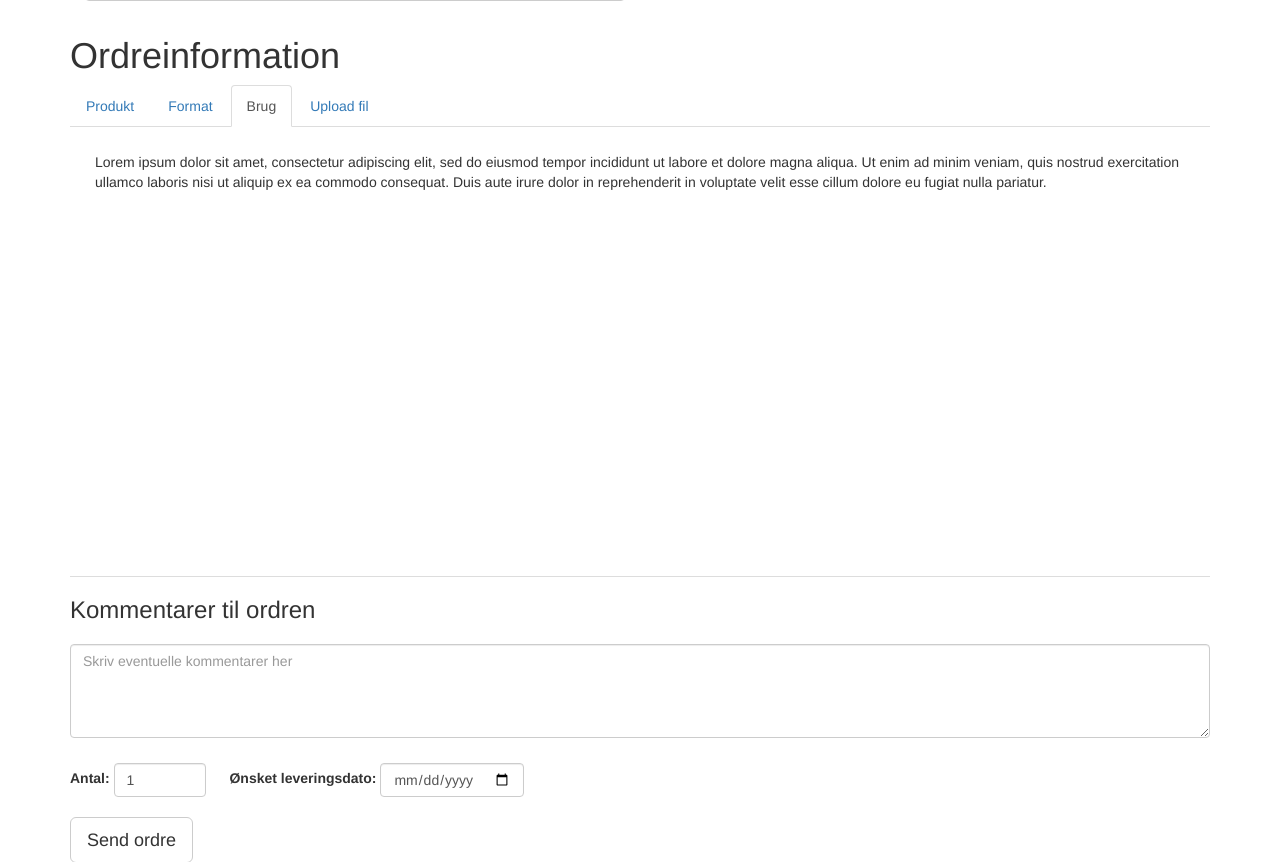
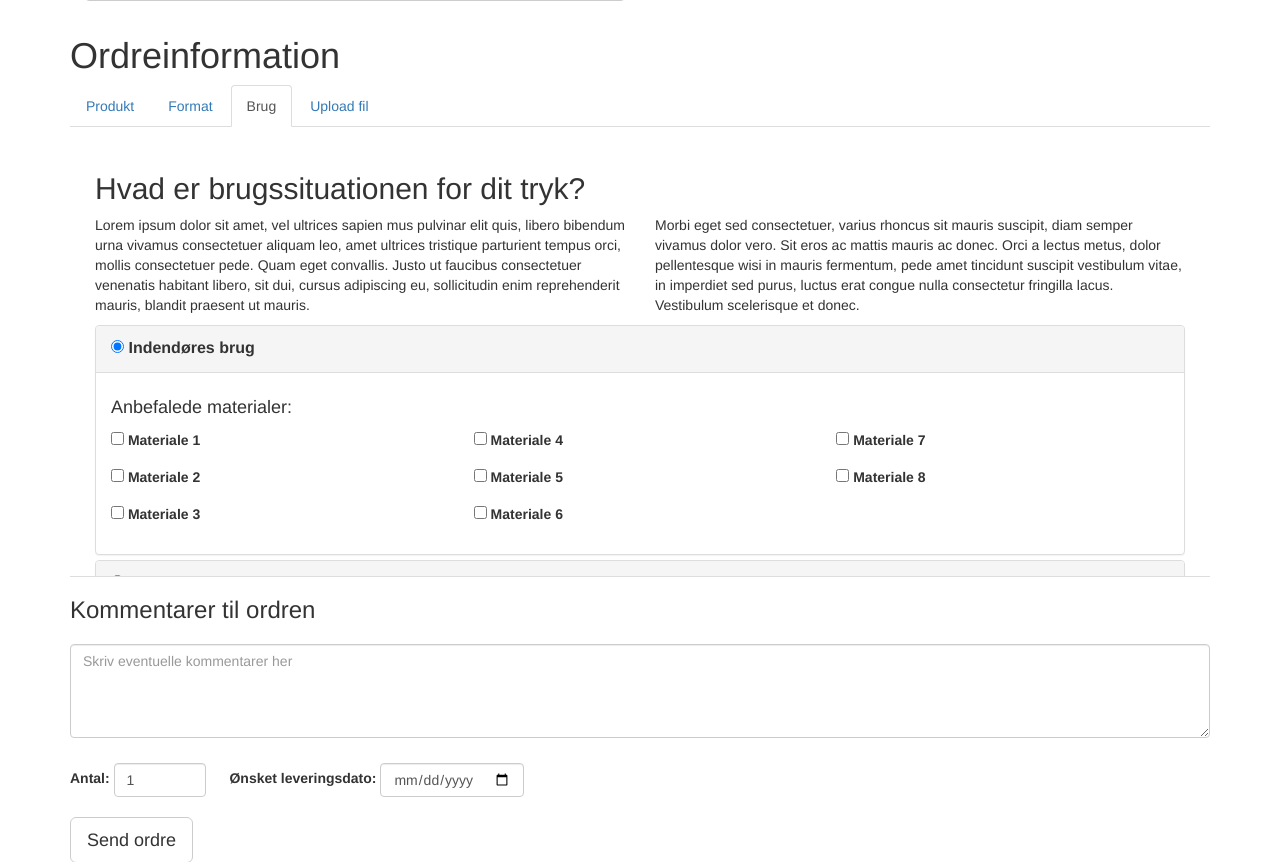
Before and after one commit to nicklasjust/nordgrafisk, a PHP site: page /userInterface.html in a window 1280 px wide, after a click on "Brug". Shown: the part 403-1265 px from the top of the page. Run offline with PHP 8.4, Linux system fonts and the light colour scheme; some libraries are stand-ins or nearby versions.

Commit message:
indsættelse af faner brug og upload

```diff
--- a/userInterface.html
+++ b/userInterface.html
@@ -332,19 +332,474 @@
 
 				    <div role="tabpanel" class="tab-pane" id="brug">
 
-				    	<p>Lorem ipsum dolor sit amet, consectetur adipiscing elit, sed do eiusmod tempor incididunt ut labore et dolore magna aliqua.
-				    	Ut enim ad minim veniam, quis nostrud exercitation ullamco laboris nisi ut aliquip ex ea commodo consequat.
-				    	Duis aute irure dolor in reprehenderit in voluptate velit esse cillum dolore eu fugiat nulla pariatur. </p>
+				    	<h2>Hvad er brugssituationen for dit tryk?</h2>
+
+						<div class="row">
+
+							<div class="col-md-6">
+
+								<p>
+									Lorem ipsum dolor sit amet, vel ultrices sapien mus pulvinar elit quis, libero bibendum urna vivamus consectetuer aliquam leo, amet ultrices tristique parturient tempus orci, mollis consectetuer pede. Quam eget convallis. Justo ut faucibus consectetuer venenatis habitant libero, sit dui, cursus adipiscing eu, sollicitudin enim reprehenderit mauris, blandit praesent ut mauris.
+								</p>
+
+							</div>
+
+							<div class="col-md-6">
+
+								<p>
+									Morbi eget sed consectetuer, varius rhoncus sit mauris suscipit, diam semper vivamus dolor vero. Sit eros ac mattis mauris ac donec. Orci a lectus metus, dolor pellentesque wisi in mauris fermentum, pede amet tincidunt suscipit vestibulum vitae, in imperdiet sed purus, luctus erat congue nulla consectetur fringilla lacus. Vestibulum scelerisque et donec.
+								</p>
+
+							</div>
+
+						</div>
+
+						<div class="panel-group" id="accordion" role="tablist" aria-multiselectable="true">
+
+							<div class="panel panel-default">
+
+								<div class="panel-heading" role="tab" id="headingOne">
+
+									<h4 class="panel-title">
+
+										<input value="in-door" checked type="radio" id="use-radio-in-door" name="use">
+										<label data-toggle="collapse" style="cursor: pointer" for="use-radio-in-door" data-parent="#accordion" href="#collapseOne" aria-expanded="true" aria-controls="collapseOne">
+
+											Indendøres brug
+
+										</label>
+
+									</h4>
+
+								</div>
+
+								<div id="collapseOne" class="panel-collapse collapse in" role="tabpanel" aria-labelledby="headingOne">
+
+									<div class="panel-body">
+
+										<h4>Anbefalede materialer:</h4>
+
+										<div class="row">
+
+											<div class="col-md-4">
+
+												<p>
+
+													<label>
+
+														<input type="checkbox">
+														Materiale 1
+
+													</label>
+
+												</p>
+
+												<p>
+
+													<label>
+
+														<input type="checkbox">
+														Materiale 2
+
+													</label>
+
+												</p>
+
+												<p>
+
+													<label>
+
+														<input type="checkbox">
+														Materiale 3
+
+													</label>
+
+												</p>
+
+											</div>
+
+											<div class="col-md-4">
+
+												<p>
+
+													<label>
+
+														<input type="checkbox">
+														Materiale 4
+
+													</label>
+
+												</p>
+
+												<p>
+
+													<label>
+
+														<input type="checkbox">
+														Materiale 5
+
+													</label>
+
+												</p>
+
+												<p>
+
+													<label>
+
+														<input type="checkbox">
+														Materiale 6
+
+													</label>
+
+												</p>
+
+											</div>
+
+											<div class="col-md-4">
+
+												<p>
+
+													<label>
+
+														<input type="checkbox">
+														Materiale 7
+
+													</label>
+
+												</p>
+
+												<p>
+
+													<label>
+
+														<input type="checkbox">
+														Materiale 8
+
+													</label>
+
+												</p>
+
+											</div>
+
+										</div>
+
+									</div>
+
+								</div>
+
+							</div>
+
+							<div class="panel panel-default">
+
+								<div class="panel-heading" role="tab" id="headingTwo">
+
+									<h4 class="panel-title">
+
+										<input value="out-door" type="radio" id="use-radio-out-door" name="use">
+										<label class="collapsed" data-toggle="collapse" for="use-radio-out-door" data-parent="#accordion" href="#collapseTwo" aria-expanded="false" aria-controls="collapseTwo">
+
+											Udendøres brug
+
+										</label>
+
+									</h4>
+
+								</div>
+
+								<div id="collapseTwo" class="panel-collapse collapse" role="tabpanel" aria-labelledby="headingTwo">
+
+									<div class="panel-body">
+
+										<h4>Anbefalede materialer</h4>
+
+										<div class="row">
+
+											<div class="col-md-4">
+
+												<p>
+
+													<label>
+
+														<input type="checkbox">
+														Materiale 1
+
+													</label>
+
+												</p>
+
+												<p>
+
+													<label>
+
+														<input type="checkbox">
+														Materiale 2
+
+													</label>
+
+												</p>
+
+												<p>
+
+													<label>
+
+														<input type="checkbox">
+														Materiale 3
+
+													</label>
+
+												</p>
+
+											</div>
+
+											<div class="col-md-4">
+
+												<p>
+
+													<label>
+
+														<input type="checkbox">
+														Materiale 4
+
+													</label>
+
+												</p>
+
+												<p>
+
+													<label>
+
+														<input type="checkbox">
+														Materiale 5
+
+													</label>
+
+												</p>
+
+												<p>
+
+													<label>
+
+														<input type="checkbox">
+														Materiale 6
+
+													</label>
+
+												</p>
+
+											</div>
+
+											<div class="col-md-4">
+
+												<p>
+
+													<label>
+
+														<input type="checkbox">
+														Materiale 7
+
+													</label>
+
+												</p>
+
+												<p>
+
+													<label>
+
+														<input type="checkbox">
+														Materiale 8
+
+													</label>
+
+												</p>
+
+											</div>
+
+										</div>
+
+									</div>
+
+								</div>
+
+							</div>
+
+						</div>
 
 
 				    </div>
 
 				    <div role="tabpanel" class="tab-pane" id="upload">
 
-				    	<p>Lorem ipsum dolor sit amet, consectetur adipiscing elit, sed do eiusmod tempor incididunt ut labore et dolore magna aliqua.
-				    	Duis aute irure dolor in reprehenderit in voluptate velit esse cillum dolore eu fugiat nulla pariatur.
-				    	Excepteur sint occaecat cupidatat non proident, sunt in culpa qui officia deserunt mollit anim id est laborum.</p>
+				    	<h2>Har du husket beskæring?</h2>
 
+						<div class="row">
+
+							<div class="col-md-6">
+
+								<p>
+									Lorem ipsum dolor sit amet, vel ultrices sapien mus pulvinar elit quis, libero bibendum urna vivamus consectetuer aliquam leo, amet ultrices tristique parturient tempus orci, mollis consectetuer pede. Quam eget convallis. Justo ut faucibus consectetuer venenatis habitant libero, sit dui, cursus adipiscing eu, sollicitudin enim reprehenderit mauris, blandit praesent ut mauris.
+								</p>
+
+								<p>
+									Morbi eget sed consectetuer, varius rhoncus sit mauris suscipit, diam semper vivamus dolor vero. Sit eros ac mattis mauris ac donec. Orci a lectus metus, dolor pellentesque wisi in mauris fermentum, pede amet tincidunt suscipit vestibulum vitae, in imperdiet sed purus, luctus erat congue nulla consectetur fringilla lacus. Vestibulum scelerisque et donec.
+								</p>
+
+
+
+								<p>
+									Morbi eget sed consectetuer, varius rhoncus sit mauris suscipit, diam semper vivamus dolor vero. Sit eros ac mattis mauris ac donec. Orci a lectus metus, dolor pellentesque wisi in mauris fermentum, pede amet tincidunt suscipit vestibulum vitae, in imperdiet sed purus, luctus erat congue nulla consectetur fringilla lacus. Vestibulum scelerisque et donec.
+								</p>
+
+								<p>
+									Proin accumsan metus a dui consectetur, non fringilla neque hendrerit. Donec eget dignissim est, gravida convallis arcu. Aliquam sed enim condimentum, hendrerit ex quis, feugiat mi. Vivamus est nisl, lobortis suscipit tristique sit amet, pharetra pretium lectus. Cras sollicitudin felis dui, et dapibus erat feugiat et. Vestibulum tellus justo, sagittis et lobortis ac, facilisis sit amet nibh. Proin auctor ut arcu eu pulvinar. Sed leo libero, consequat nec nunc facilisis, pretium feugiat urna. Curabitur non ipsum magna. Sed accumsan lorem dolor, sed pellentesque leo venenatis ut. Sed non porttitor elit, sit amet commodo arcu. Nullam eu vulputate nisl, rutrum molestie tellus. Donec tincidunt auctor diam, ac hendrerit arcu interdum lobortis. Mauris vitae lorem massa. Donec faucibus cursus mi sit amet placerat.
+								</p>
+
+							</div>
+
+							<br>
+
+							<div class="col-md-6">
+
+								<img class="center-block" src="img/new-document-settings-indesign.png" alt="New document settings indesign" class="img-rounded">
+
+							</div>
+
+						</div>
+
+						<br>
+
+						<div class="row">
+
+
+							<div class="col-md-6">
+
+								<img class="center-block" src="img/bleed-edge.png" alt="Dokument bleed edge" class="img-rounded">
+
+							</div>
+
+							<br>
+
+							<div class="col-md-6">
+
+								<p>
+									Lorem ipsum dolor sit amet, vel ultrices sapien mus pulvinar elit quis, libero bibendum urna vivamus consectetuer aliquam leo, amet ultrices tristique parturient tempus orci, mollis consectetuer pede. Quam eget convallis. Justo ut faucibus consectetuer venenatis habitant libero, sit dui, cursus adipiscing eu, sollicitudin enim reprehenderit mauris, blandit praesent ut mauris.
+								</p>
+
+								<p>
+									Morbi eget sed consectetuer, varius rhoncus sit mauris suscipit, diam semper vivamus dolor vero. Sit eros ac mattis mauris ac donec. Orci a lectus metus, dolor pellentesque wisi in mauris fermentum, pede amet tincidunt suscipit vestibulum vitae, in imperdiet sed purus, luctus erat congue nulla consectetur fringilla lacus. Vestibulum scelerisque et donec.
+								</p>
+
+								<p>
+									Lorem ipsum dolor sit amet, vel ultrices sapien mus pulvinar elit quis, libero bibendum urna vivamus consectetuer aliquam leo, amet ultrices tristique parturient tempus orci, mollis consectetuer pede. Quam eget convallis. Justo ut faucibus consectetuer venenatis habitant libero, sit dui, cursus adipiscing eu, sollicitudin enim reprehenderit mauris, blandit praesent ut mauris.
+								</p>
+
+								<p>
+									Morbi eget sed consectetuer, varius rhoncus sit mauris suscipit, diam semper vivamus dolor vero. Sit eros ac mattis mauris ac donec. Orci a lectus metus, dolor pellentesque wisi in mauris fermentum, pede amet tincidunt suscipit vestibulum vitae, in imperdiet sed purus, luctus erat congue nulla consectetur fringilla lacus. Vestibulum scelerisque et donec.
+								</p>
+
+							</div>
+
+						</div>
+
+						<br>
+
+						<div class="jumbotron">
+
+							<div>
+
+								<div class="radio">
+
+									<label class="lead">
+
+										<input type="radio" id="checkboxSuccess" name="bleed" value="option1">
+										Ja!
+
+									</label>
+
+								</div>
+
+							</div>
+
+							<div>
+
+								<div class="radio">
+
+									<label class="lead">
+
+										<input type="radio" id="checkboxWarning" name="bleed" value="option1">
+										Nej, jeg behøver hjælp til det.
+
+									</label>
+
+								</div>
+
+							</div>
+
+						</div>
+
+						<h3>Upload dine filer</h3>
+
+						<button type="button" class="btn btn-default btn-lg">Vælg filer</button>
+						<button type="button" class="btn btn-default btn-lg">Start upload</button>
+
+						<div class="media">
+
+							<div class="media-left">
+
+								<img class="media-object" style="width: 100px; height: 100px; " src="img/plakat1986.jpg" alt="Test upload">
+
+							</div>
+
+							<div class="media-body">
+
+								<h4 class="media-heading">forside-festival-flyer.pdf</h4>
+
+								<p>
+									26MB
+									<br>
+									PDF
+								</p>
+
+								<div class="progress">
+
+									<div class="progress-bar" role="progressbar" aria-valuenow="60" aria-valuemin="0" aria-valuemax="100" style="width: 60%;">
+										60%
+									</div>
+
+								</div>
+
+							</div>
+
+						</div>
+
+						<div class="media">
+
+							<div class="media-left">
+
+								<img class="media-object" style="width: 100px; height: 100px;" src="img/bagside.jpg" alt="Test upload">
+
+							</div>
+
+							<div class="media-body">
+
+								<h4 class="media-heading">bagside-festival-flyer.pdf</h4>
+
+								<p>
+									25MB
+									<br>
+									PDF
+								</p>
+
+								<div class="progress">
+
+									<div class="progress-bar" role="progressbar" aria-valuenow="60" aria-valuemin="0" aria-valuemax="100" style="width: 49%;">
+										49%
+									</div>
+
+								</div>
+
+							</div>
+
+						</div>
 
 				    </div>
 				</div>
```
Also changed, not shown: upload-fane.php (+96 -13 lines).
